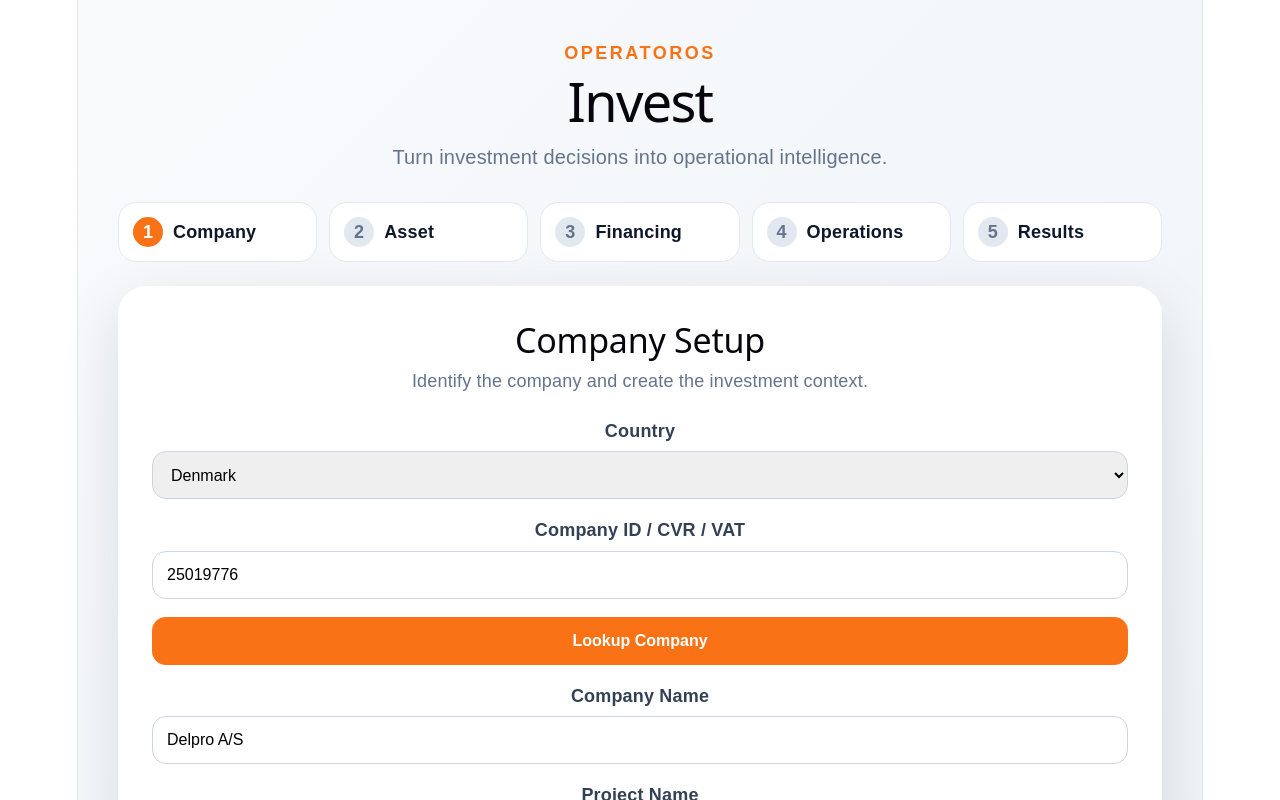
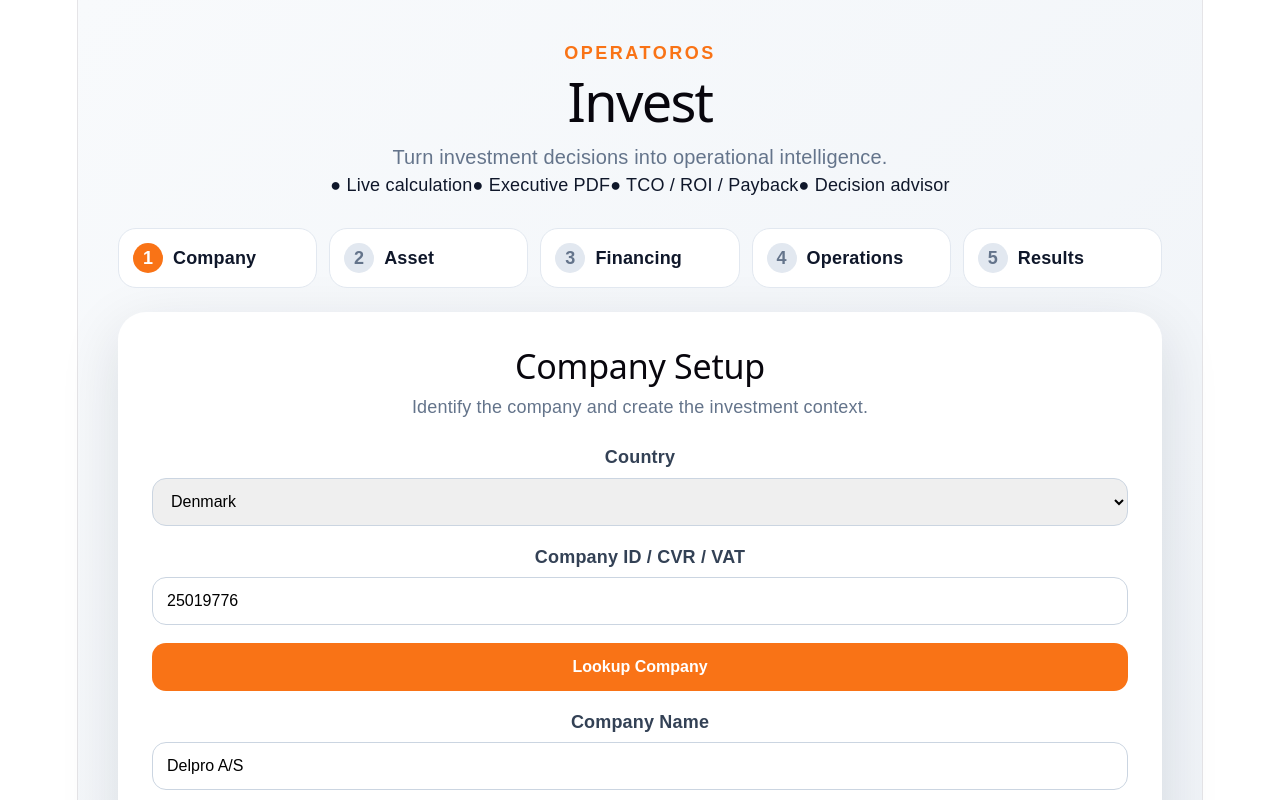
Before and after one commit to co2gdk/operatoros-invest, a React (Vite) app: page / in a window 1280 px wide. Shown: the top 800 px of the page. Built offline with nearby package versions, Linux system fonts and the light colour scheme.

Commit message:
Add premium UX polish v1.7

```diff
--- a/src/App.css
+++ b/src/App.css
@@ -79,3 +79,93 @@ select {
     width: 100% !important;
   }
 }
+
+.operator-card {
+  animation: fadeSlideUp 0.28s ease-out;
+}
+
+.operator-step-card {
+  animation: fadeSlideUp 0.32s ease-out;
+}
+
+.operator-input {
+  transition: all 0.18s ease;
+}
+
+.operator-input:focus {
+  outline: none;
+  border-color: #f97316 !important;
+  box-shadow: 0 0 0 4px rgba(249, 115, 22, 0.14);
+  background: #ffffff !important;
+}
+
+.operator-primary-button,
+.operator-secondary-button,
+.operator-download-button,
+.operator-lookup-button {
+  transition: all 0.18s ease;
+}
+
+.operator-primary-button:hover,
+.operator-download-button:hover,
+.operator-lookup-button:hover {
+  transform: translateY(-1px);
+  box-shadow: 0 14px 30px rgba(15, 23, 42, 0.18);
+}
+
+.operator-secondary-button:hover {
+  transform: translateY(-1px);
+  background: #f8fafc !important;
+}
+
+.operator-score-circle {
+  animation: scorePop 0.35s ease-out;
+}
+
+.operator-report-hero {
+  animation: fadeSlideUp 0.3s ease-out;
+}
+
+.operator-badge-row {
+  display: flex;
+  gap: 10px;
+  flex-wrap: wrap;
+  margin: 24px 0;
+}
+
+.operator-badge {
+  display: inline-flex;
+  align-items: center;
+  gap: 7px;
+  padding: 8px 12px;
+  border-radius: 999px;
+  background: white;
+  border: 1px solid #e2e8f0;
+  color: #475569;
+  font-size: 13px;
+  font-weight: 800;
+}
+
+@keyframes fadeSlideUp {
+  from {
+    opacity: 0;
+    transform: translateY(8px);
+  }
+
+  to {
+    opacity: 1;
+    transform: translateY(0);
+  }
+}
+
+@keyframes scorePop {
+  0% {
+    transform: scale(0.92);
+    opacity: 0.4;
+  }
+
+  100% {
+    transform: scale(1);
+    opacity: 1;
+  }
+}
--- a/src/App.tsx
+++ b/src/App.tsx
@@ -450,6 +450,7 @@ function downloadReport() {
 
           <div className="operator-nav" style={styles.nav}>
             <button
+              className="operator-secondary-button"
               style={{
                 ...styles.secondaryButton,
                 opacity: step === 1 ? 0.45 : 1,
@@ -462,6 +463,7 @@ function downloadReport() {
             </button>
 
             <button
+              className="operator-primary-button"
               style={styles.primaryButton}
               onClick={() => setStep(step < 5 ? step + 1 : 1)}
             >
@@ -482,6 +484,13 @@ function Header() {
       <p style={styles.subtitle}>
         Turn investment decisions into operational intelligence.
       </p>
+
+      <div className="operator-badge-row">
+        <span className="operator-badge">● Live calculation</span>
+        <span className="operator-badge">● Executive PDF</span>
+        <span className="operator-badge">● TCO / ROI / Payback</span>
+        <span className="operator-badge">● Decision advisor</span>
+      </div>
     </header>
   );
 }
@@ -538,6 +547,7 @@ function CompanyStep(props: any) {
 
       <button
         type="button"
+        className="operator-lookup-button"
         style={styles.lookupButton}
         onClick={() => alert("Company lookup coming soon")}
       >
@@ -841,7 +851,7 @@ function ResultsStep({
         </ul>
       </div>
 
-      <button style={styles.downloadButton} onClick={downloadReport}>
+      <button className="operator-download-button" style={styles.downloadButton} onClick={downloadReport}>
   Download Executive Report
 </button>
     </>
@@ -862,6 +872,7 @@ function Field({ label, value, setter, type = "number" }: any) {
     <div style={{ marginBottom: 18 }}>
       <label style={styles.label}>{label}</label>
       <input
+        className="operator-input"
         style={styles.input}
         type={type}
         value={value}
@@ -878,6 +889,7 @@ function Select({ label, value, setter, options }: any) {
     <div style={{ marginBottom: 18 }}>
       <label style={styles.label}>{label}</label>
       <select
+        className="operator-input"
         style={styles.input}
         value={value}
         onChange={(e) => setter(e.target.value)}
```
